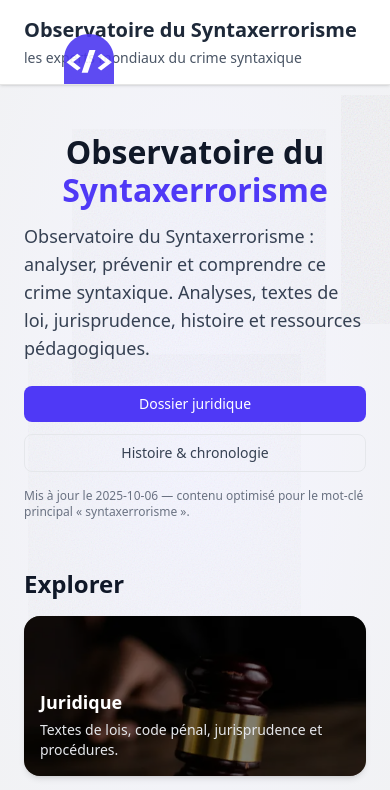
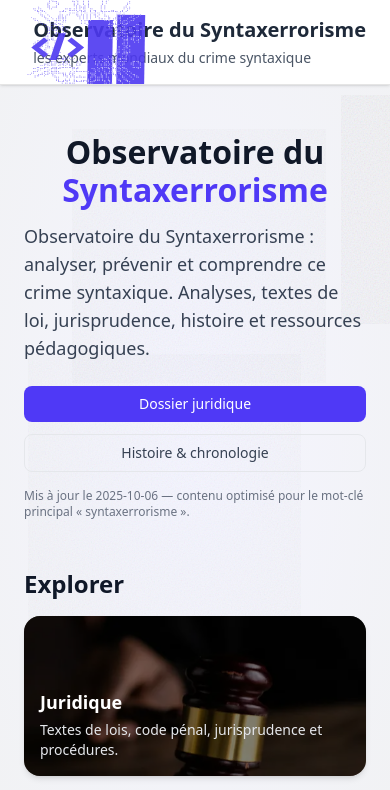
Before and after one commit to ThomasJackal/decode-seo-nextjs, a Next.js app: page / in a window 390 px wide. Shown: the top 790 px of the page. Built offline with nearby package versions, Linux system fonts and the light colour scheme.

Commit message:
feat: header responsive & logo change

```diff
--- a/components/Header.tsx
+++ b/components/Header.tsx
@@ -87,20 +87,20 @@ export default function Header() {
         </Link>
       )}
 
-      <div className="absolute bottom-0 left-0 w-full flex justify-start px-16 pointer-events-none">
+      <div className="absolute bottom-0 left-0 flex justify-start pointer-events-none">
         <Image
-          src="/logo.svg"
+          src="/twin-towers.svg"
           alt="Logo Observatoire du Syntaxerrorisme"
-          width={50}
-          height={50}
+          width={150}
+          height={150}
           className="opacity-90 pointer-events-none select-none"
           priority
         />
       </div>
 
-      <div className="max-w-7xl mx-auto px-6 py-4 flex items-center justify-between">
+      <div className="max-w-6xl mx-auto px-6 py-4 flex items-center justify-end xl:justify-between">
         {/* Titre */}
-        <div>
+        <div className="block md:hidden lg:block">
           <Link
             href="/"
             className="text-xl font-bold text-gray-800 hover:text-indigo-600"
```
Also changed, not shown: public/twin-towers.svg (added).
